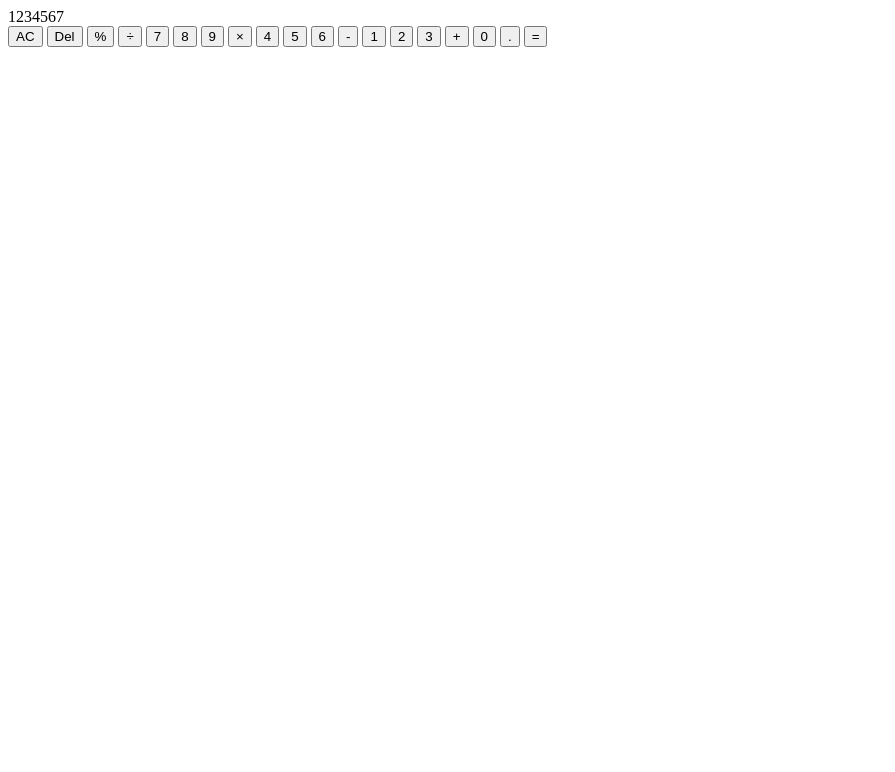
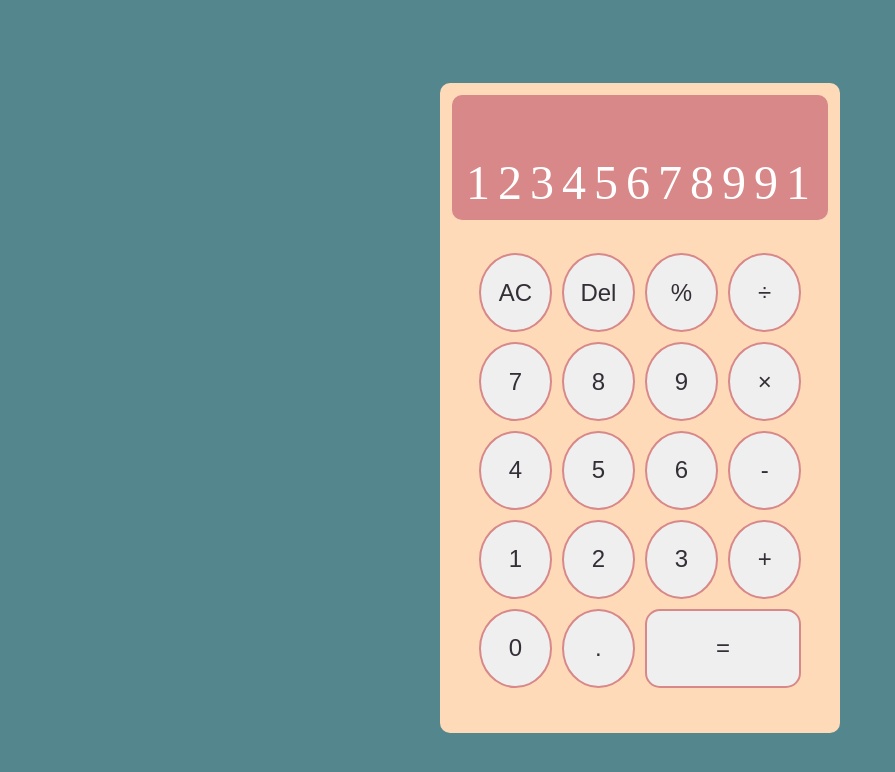
Before and after one commit to aao9008/The-Odin-Project-Calculator, a plain HTML site: page index.html in a window 1280 px wide. Shown: the whole page, without its empty margins (0-895 px from the left). Drawn offline with Linux system fonts and the light colour scheme.

Commit message:
Add initial styling
When implemented commit will add initial CSS styling for the calculator.

An object resembling a calculator is created using display grid properties. This commit provides the foundations for the look of the web calculator.

```diff
--- a/index.html
+++ b/index.html
@@ -4,35 +4,36 @@
     <head>
         <meta charset="UTF-8">
         <title>Calculator App</title>
+        <link rel="stylesheet" href="style.css">
     </head>
 
     <body>
         <div class="calculator-container">
-            <div class="calculator-screen">1234567</div>
+            <div class="calculator-screen">12345678991</div>
             <div class="calculator-buttons">
                 <button class="button clear">AC</button>
                 <button class="button delete">Del</button>
                 <button class="button percent">%</button>
-                <button class="button operator">&#247;</button>
+                <button class="button operator" value="division">&#247;</button>
 
-                <button class="button operand">7</button>
-                <button class="button operand">8</button>
-                <button class="button operand">9</button>
-                <button class="button operator">&#215;</button>
+                <button class="button operand" value="7">7</button>
+                <button class="button operand" value="8">8</button>
+                <button class="button operand" value="9">9</button>
+                <button class="button operator" value="multiplication">&#215;</button>
 
-                <button class="button operand">4</button>
-                <button class="button operand">5</button>
-                <button class="button operand">6</button>
-                <button class="button operator">-</button>
+                <button class="button operand" value="4">4</button>
+                <button class="button operand" value="5">5</button>
+                <button class="button operand" value="6">6</button>
+                <button class="button operator" value="subtraction">-</button>
 
-                <button class="button operand">1</button>
-                <button class="button operand">2</button>
-                <button class="button operand">3</button>
-                <button class="button operator">+</button>
+                <button class="button operand" value="1">1</button>
+                <button class="button operand" value="2">2</button>
+                <button class="button operand" value="3">3</button>
+                <button class="button operator" value="addition">+</button>
 
-                <button class="button operand">0</button>
-                <button class="button decimal">.</button>
-                <button class="button evaluate">=</button>
+                <button class="button operand" value="0">0</button>
+                <button class="button operand" value="decimal">.</button>
+                <button class="button evaluate" value="equals">=</button>
 
             </div>
         </div>
--- a/style.css
+++ b/style.css
@@ -0,0 +1,89 @@
+*{
+    box-sizing: border-box;
+}
+
+body{
+    display: flex;
+    height: 100vh;
+    background-color: #54868d;
+}
+
+.calculator-container{
+    display: grid;
+    grid-template-rows: repeat(6, 1fr);
+
+    height: 650px;
+    width: 400px;
+    border-radius: 10px;
+
+    background-color: peachpuff;
+    margin: auto; /* centers the calculator container */
+    padding: 12px;
+}
+
+.calculator-screen{
+    grid-row: 1;
+
+    display: flex;
+
+    align-items: flex-end;
+    justify-content: flex-end;
+
+    font-size: 3em;
+    letter-spacing: 8px;
+    color: white;
+
+    background-color:#d88888;
+    border-radius: 10px;
+
+    height: 125px;
+    max-width: 100%;
+    padding: 10px;
+
+}
+
+.calculator-buttons{
+    grid-row: span 6;
+
+    display: grid;
+    grid-template-columns: repeat(4, 1fr);
+
+    width: 90%;
+    height: 90%;
+
+    gap: 10px;
+    padding: 8px;
+    margin: auto; /* Centers buttons in calculator container */
+}
+
+/* Styling for Calculator buttons */
+
+.button{
+    border-radius: 100%;
+    font-size: 24px;
+    color: #342E37;
+
+    border-style: solid;
+    border-color: #d88888;
+    border-width: 2px;
+
+    transition: 0.7ms ease-in;
+
+
+}
+
+.button:hover{
+    background-color: #d88888;
+    color: white;
+    cursor: pointer;
+
+}
+
+.button:active{
+    resize: 0.90;
+}
+
+.evaluate{
+    grid-column: span 2;
+    border-radius: 15px;
+}
```
Also changed, not shown: javascript.js (+20 -0 lines).
